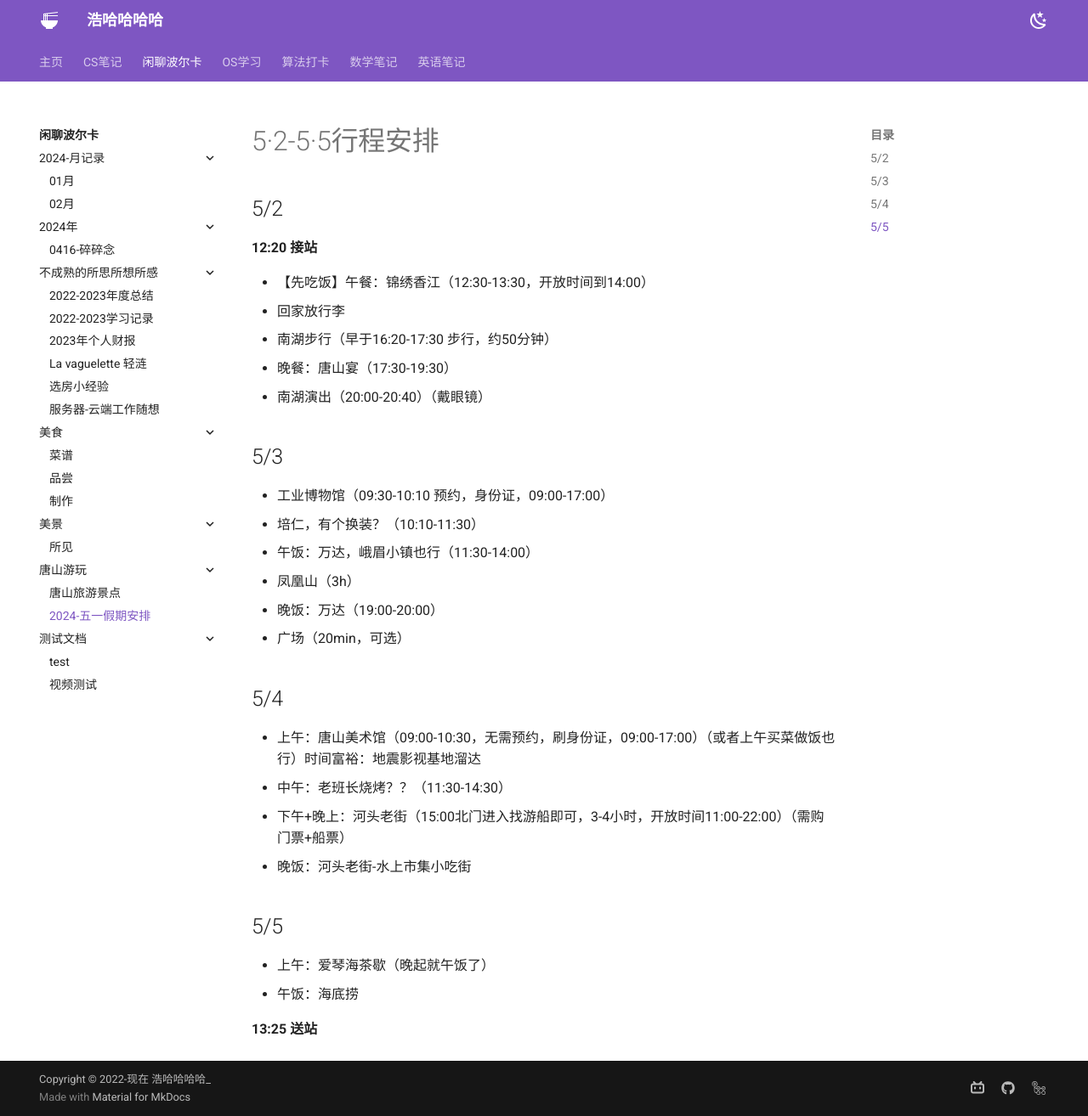
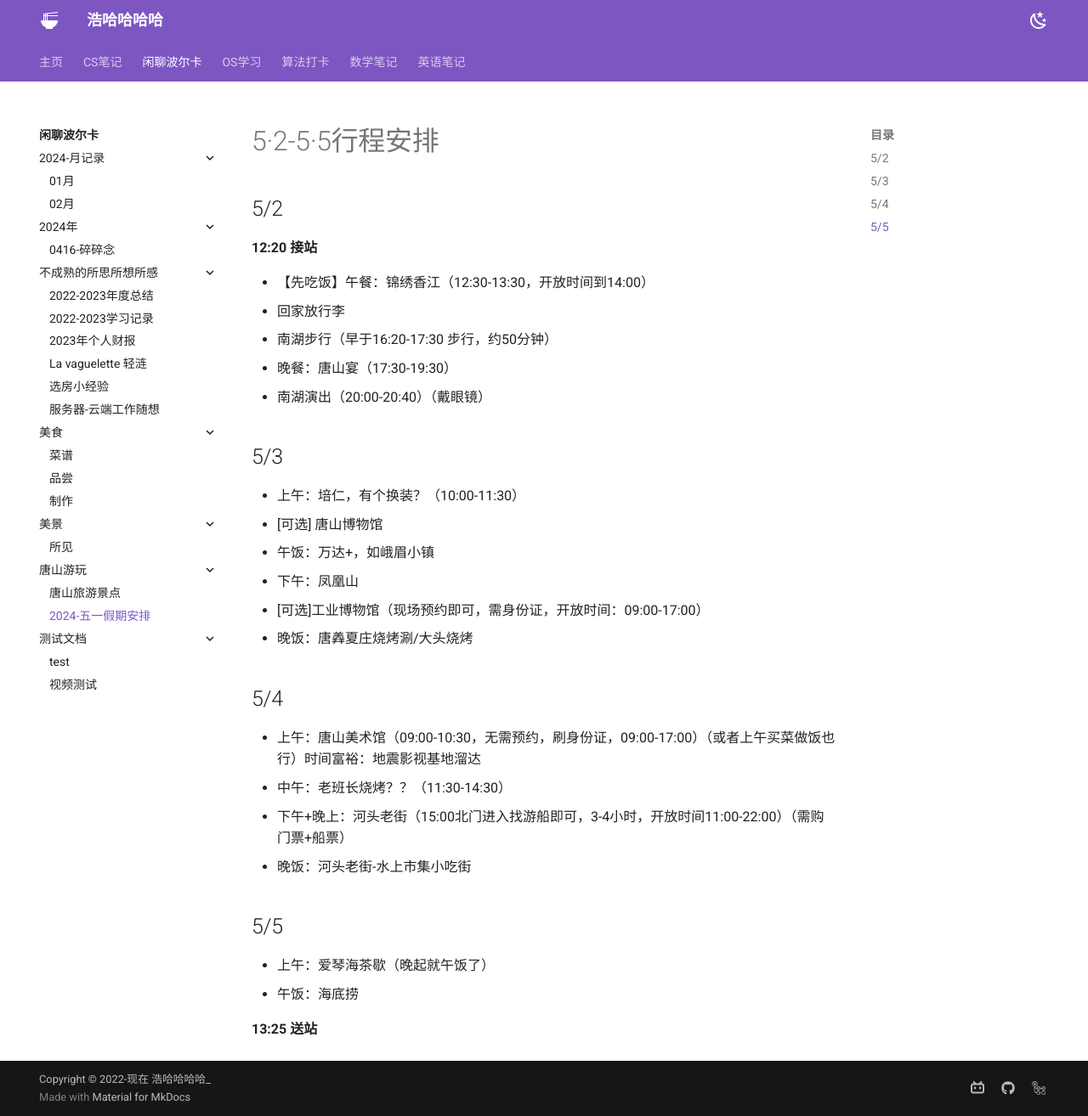
Before and after one commit to Haohahahaha/chat, an MkDocs documentation site: the page built from docs/Tangshan-Reception/0502-0505_schedule.md, in a window 1280 px wide and 1314 px high. Shown: the whole window at 85% size. Built offline with MkDocs 1.6.1 and Material for MkDocs 9.7.7, drawn with Linux system fonts in a browser that asks for light colours.

Commit message:
2024-05-03_01:17:52 update

```diff
--- a/docs/Tangshan-Reception/0502-0505_schedule.md
+++ b/docs/Tangshan-Reception/0502-0505_schedule.md
@@ -12,12 +12,12 @@
 
 ## 5/3
 
-- 工业博物馆（09:30-10:10 预约，身份证，09:00-17:00）
-- 培仁，有个换装？（10:10-11:30）
-- 午饭：万达，峨眉小镇也行（11:30-14:00）
-- 凤凰山（3h）
-- 晚饭：万达（19:00-20:00）
-- 广场（20min，可选）
+- 上午：培仁，有个换装？（10:00-11:30）
+- [可选] 唐山博物馆
+- 午饭：万达+，如峨眉小镇
+- 下午：凤凰山
+- [可选]工业博物馆（现场预约即可，需身份证，开放时间：09:00-17:00）
+- 晚饭：唐羴夏庄烧烤涮/大头烧烤
 
 ## 5/4
 
```
Also changed, not shown: docs/Tangshan-Reception/Tangshan-tourist-attractions.md (+36 -0 lines).
